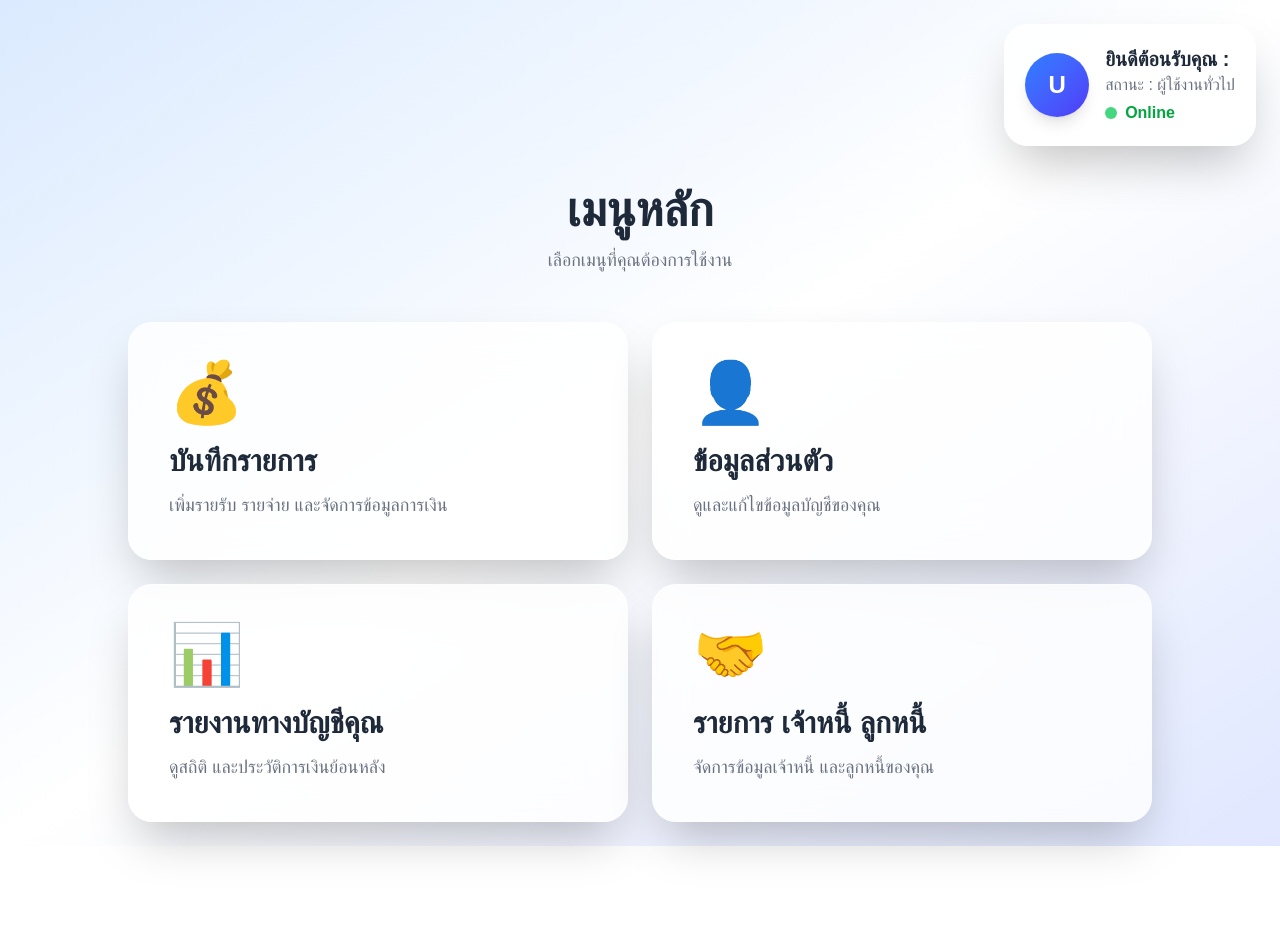
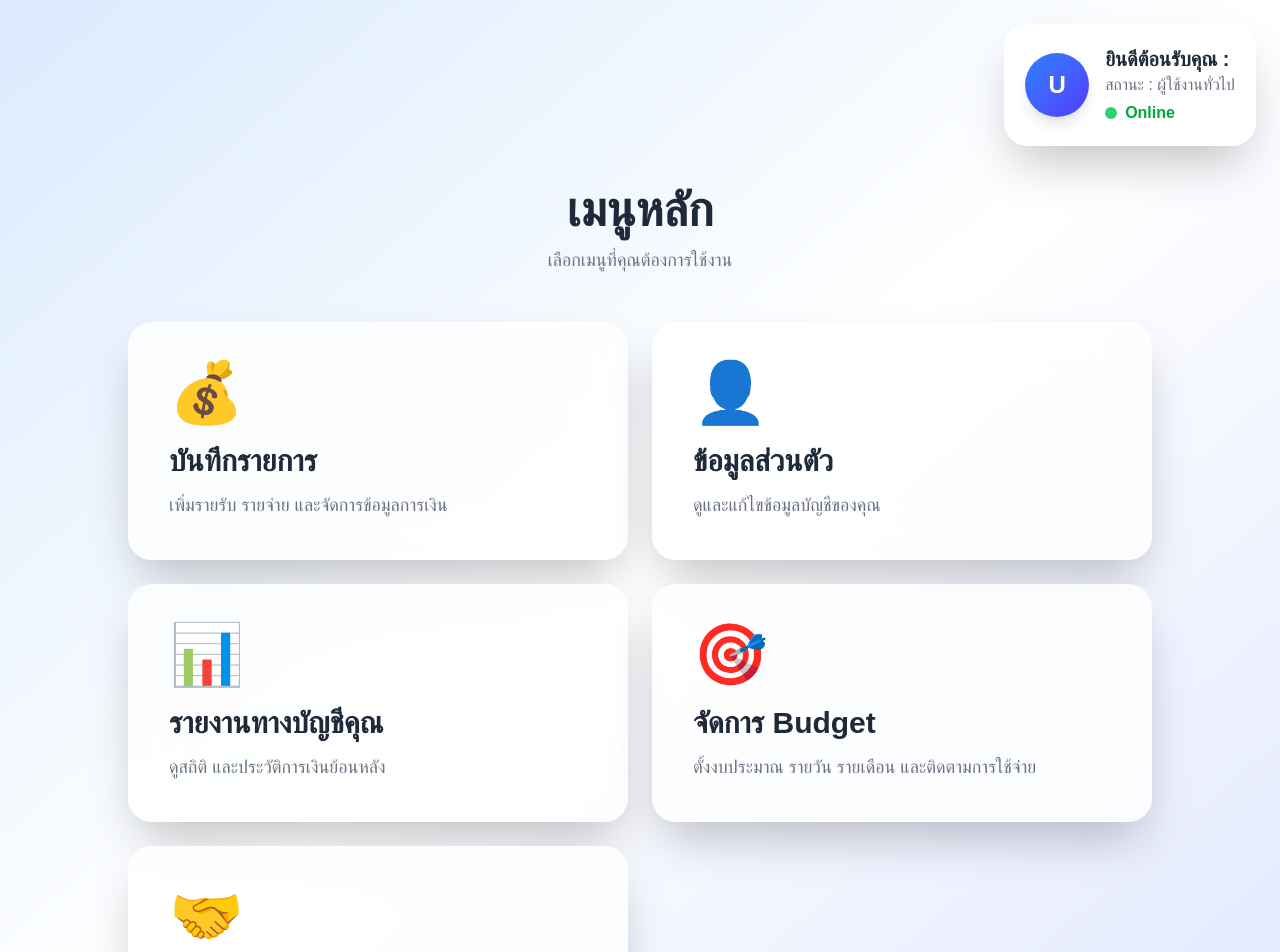
Before and after one commit to Paprem39/finance-tracker, a Next.js app: page /menu in a window 1280 px wide. Shown: the top 952 px of the page. Before the commit the page ends 846 px from the top, so only its background shows below. Built offline with nearby package versions, Linux system fonts and the light colour scheme.

Commit message:
add button menu page

```diff
--- a/src/app/menu/page.tsx
+++ b/src/app/menu/page.tsx
@@ -4,25 +4,32 @@ import { useRouter } from "next/navigation";
 import { useEffect, useState } from "react";
 
 export default function MenuPage() {
+
   const router = useRouter();
+
   const [nickname, setNickname] = useState("");
 
   useEffect(() => {
+
     const savedNickname =
       localStorage.getItem("nickname");
 
     if (savedNickname) {
+
       setNickname(savedNickname);
     }
+
   }, []);
 
   return (
+
     <div className="min-h-screen bg-gradient-to-br from-blue-100 via-white to-indigo-100 p-6">
 
       {/* Header */}
       <div className="flex justify-end mb-10">
 
-        <div className="
+        <div
+          className="
           bg-white/80
           backdrop-blur-xl
           border border-white/40
@@ -30,17 +37,20 @@ export default function MenuPage() {
           rounded-3xl
           p-5
           flex items-center gap-4
-        ">
+        "
+        >
 
           {/* Profile Circle */}
-          <div className="
+          <div
+            className="
             w-16 h-16
             rounded-full
             bg-gradient-to-br from-blue-500 to-indigo-600
             flex items-center justify-center
             text-white text-2xl font-bold
             shadow-lg
-          ">
+          "
+          >
             U
           </div>
 
@@ -57,11 +67,13 @@ export default function MenuPage() {
 
             {/* Online */}
             <div className="flex items-center gap-2 mt-1">
+
               <div className="w-3 h-3 rounded-full bg-green-500 animate-pulse"></div>
 
               <p className="text-green-600 font-semibold">
                 Online
               </p>
+
             </div>
 
           </div>
@@ -84,19 +96,20 @@ export default function MenuPage() {
       </div>
 
       {/* Menu Grid */}
-      <div className="
+      <div
+        className="
         grid
         grid-cols-1
         md:grid-cols-2
         gap-6
         max-w-5xl
         mx-auto
-      ">
+      "
+      >
 
         {/* Button Transaction */}
         <button
           onClick={() => router.push("/transaction")}
-
           className="
             group
             bg-white/80
@@ -110,6 +123,7 @@ export default function MenuPage() {
             border border-white/40
           "
         >
+
           <div className="text-6xl mb-5 group-hover:rotate-6 transition">
             💰
           </div>
@@ -121,6 +135,7 @@ export default function MenuPage() {
           <p className="text-gray-500 text-lg">
             เพิ่มรายรับ รายจ่าย และจัดการข้อมูลการเงิน
           </p>
+
         </button>
 
         {/* Button profile */}
@@ -139,6 +154,7 @@ export default function MenuPage() {
             border border-white/40
           "
         >
+
           <div className="text-6xl mb-5 group-hover:rotate-6 transition">
             👤
           </div>
@@ -150,11 +166,12 @@ export default function MenuPage() {
           <p className="text-gray-500 text-lg">
             ดูและแก้ไขข้อมูลบัญชีของคุณ
           </p>
+
         </button>
 
         {/* Button reports */}
         <button
-        onClick={() => router.push("/reports")}
+          onClick={() => router.push("/reports")}
           className="
             group
             bg-white/80
@@ -168,6 +185,7 @@ export default function MenuPage() {
             border border-white/40
           "
         >
+
           <div className="text-6xl mb-5 group-hover:rotate-6 transition">
             📊
           </div>
@@ -179,9 +197,41 @@ export default function MenuPage() {
           <p className="text-gray-500 text-lg">
             ดูสถิติ และประวัติการเงินย้อนหลัง
           </p>
+
         </button>
 
-        {/* Button 4 creditor debtor*/}
+        {/* Button Budget */}
+        <button
+          onClick={() => router.push("/budget")}
+          className="
+            group
+            bg-white/80
+            backdrop-blur-xl
+            rounded-3xl
+            shadow-2xl
+            p-10
+            hover:scale-105
+            transition
+            text-left
+            border border-white/40
+          "
+        >
+
+          <div className="text-6xl mb-5 group-hover:rotate-6 transition">
+            🎯
+          </div>
+
+          <h2 className="text-3xl font-black text-gray-800 mb-3">
+            จัดการ Budget
+          </h2>
+
+          <p className="text-gray-500 text-lg">
+            ตั้งงบประมาณ รายวัน รายเดือน และติดตามการใช้จ่าย
+          </p>
+
+        </button>
+
+        {/* Button creditor debtor */}
         <button
           className="
             group
@@ -196,6 +246,7 @@ export default function MenuPage() {
             border border-white/40
           "
         >
+
           <div className="text-6xl mb-5 group-hover:rotate-6 transition">
             🤝
           </div>
@@ -207,6 +258,7 @@ export default function MenuPage() {
           <p className="text-gray-500 text-lg">
             จัดการข้อมูลเจ้าหนี้ และลูกหนี้ของคุณ
           </p>
+
         </button>
 
       </div>
```
